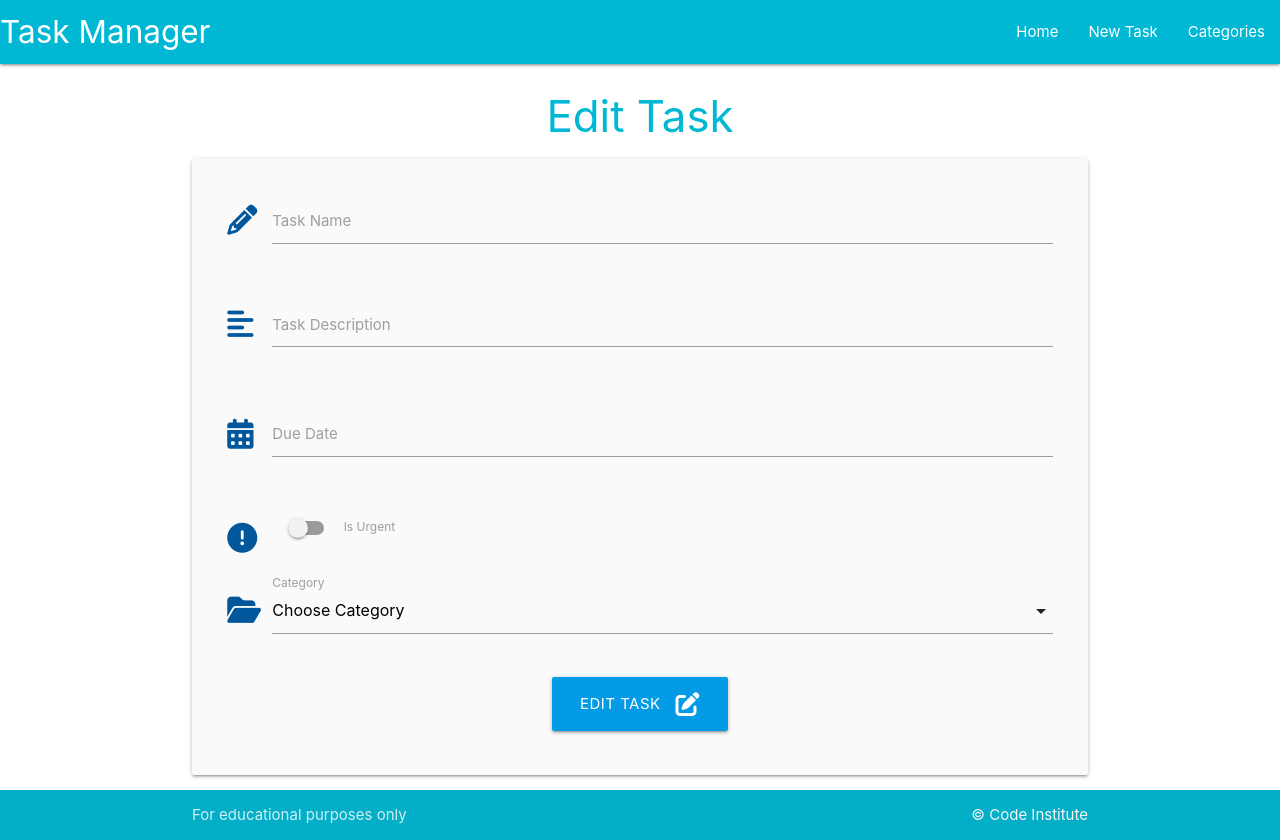
After one commit to Kathrin-ddggxh/CI_task-manager, a Flask app: template taskmanager/templates/edit_task.html in a window 1280 px wide. The commit adds this page. Run offline with Flask 2, Linux system fonts and the light colour scheme; the template is opened without the code that fills it, so the values that code supplies are empty; some libraries are stand-ins or nearby versions.

Commit message:
Create function and template to edit task

```diff
--- /dev/null
+++ b/taskmanager/templates/edit_task.html
@@ -0,0 +1,82 @@
+{% extends "base.html" %}
+{% block content %}
+
+<h3 class="cyan-text text-accent-4 center-align">Edit Task</h3>
+
+<!-- Form to edit task -->
+<div class="row card-panel grey lighten-5">
+    <form class="col s12" method="POST" action="{{ url_for('edit_task', task_id=task.id) }}">
+        <!-- task name -->
+        <div class="row">
+            <div class="input-field col s12">
+                <i class="fas fa-pencil-alt prefix light-blue-text text-darken-4"></i>
+                <input id="task_name" name="task_name" value="{{ task.task_name }}" minlength="5" maxlength="50"
+                    type="text" class="validate" required>
+                <label for="task_name">Task Name</label>
+            </div>
+        </div>
+        <!-- task description -->
+        <div class="row">
+            <div class="input-field col s12">
+                <i class="fas fa-align-left prefix light-blue-text text-darken-4"></i>
+                <textarea id="task_description" name="task_description" minlength="5" maxlength="200" type="text"
+                    class="materialize-textarea validate" required>{{ task.task_description }}</textarea>
+                <label for="task_description">Task Description</label>
+            </div>
+        </div>
+        <!-- due date -->
+        <div class="row">
+            <div class="input-field col s12">
+                <i class="fas fa-calendar-alt prefix light-blue-text text-darken-4"></i>
+                <input id="due_date" name="due_date" value="{{ task.due_date.strftime('%d %B, %Y') }}" type="text"
+                    class="datepicker validate" required>
+                <label for="due_date">Due Date</label>
+            </div>
+        </div>
+        <!-- is urgent -->
+        <div class="row">
+            <div class="input-field col s12">
+                <div class="switch">
+                    <i class="fas fa-exclamation-circle prefix light-blue-text text-darken-4"></i>
+                    <label for="is_urgent">
+                        {% if task.is_urgent == True %}
+                        <input id="is_urgent" name="is_urgent" type="checkbox" checked>
+                        {% else %}
+                        <input id="is_urgent" name="is_urgent" type="checkbox">
+                        {% endif %}
+                        <span class="lever"></span>
+                        Is Urgent
+                    </label>
+                </div>
+            </div>
+        </div>
+        <!-- category id -->
+        <div class="row">
+            <div class="input-field col s12">
+                <i class="fas fa-folder-open prefix light-blue-text text-darken-4"></i>
+                <select id="category_id" name="category_id" class="validate" required>
+                    <option value="" disabled selected>Choose Category</option>
+                    {% for category in categories %}
+                    {% if category == task.category %}
+                    <option value="{{ category.id }}" selected>{{ category.category_name }}</option>
+                    {% else %}
+                    <option value="{{ category.id }}">{{ category.category_name }}</option>
+                    {% endif %}
+                    {% endfor %}
+                </select>
+                <label for="category_id">Category</label>
+            </div>
+        </div>
+        <!-- submit button -->
+        <div class="row">
+            <div class="col s12 center-align">
+                <button type="submit" class="btn-large light-blue darken-1">
+                    Edit Task <i class="fas fa-edit right"></i>
+                </button>
+            </div>
+        </div>
+    </form>
+</div>
+<!-- END - Form -->
+
+{% endblock %}
--- a/taskmanager/templates/tasks.html
+++ b/taskmanager/templates/tasks.html
@@ -26,6 +26,9 @@
         <div class="collapsible-body">
             <strong>{{ task.category }}</strong>
             <p>{{ task.task_description }}</p>
+            <p>
+                <a href="{{ url_for('edit_task', task_id=task.id) }}" class="btn green accent-4">Edit</a>
+            </p>
         </div>
     </li>
     {% endfor %}
```
Also changed, not shown: taskmanager/routes.py (+15 -0 lines).
